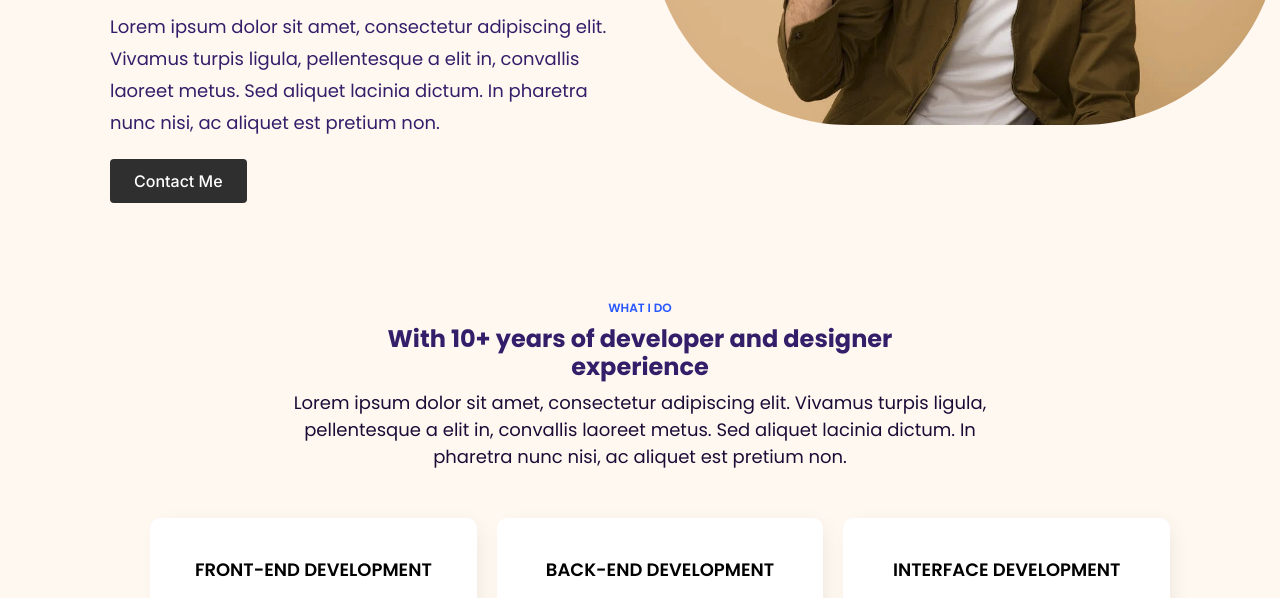
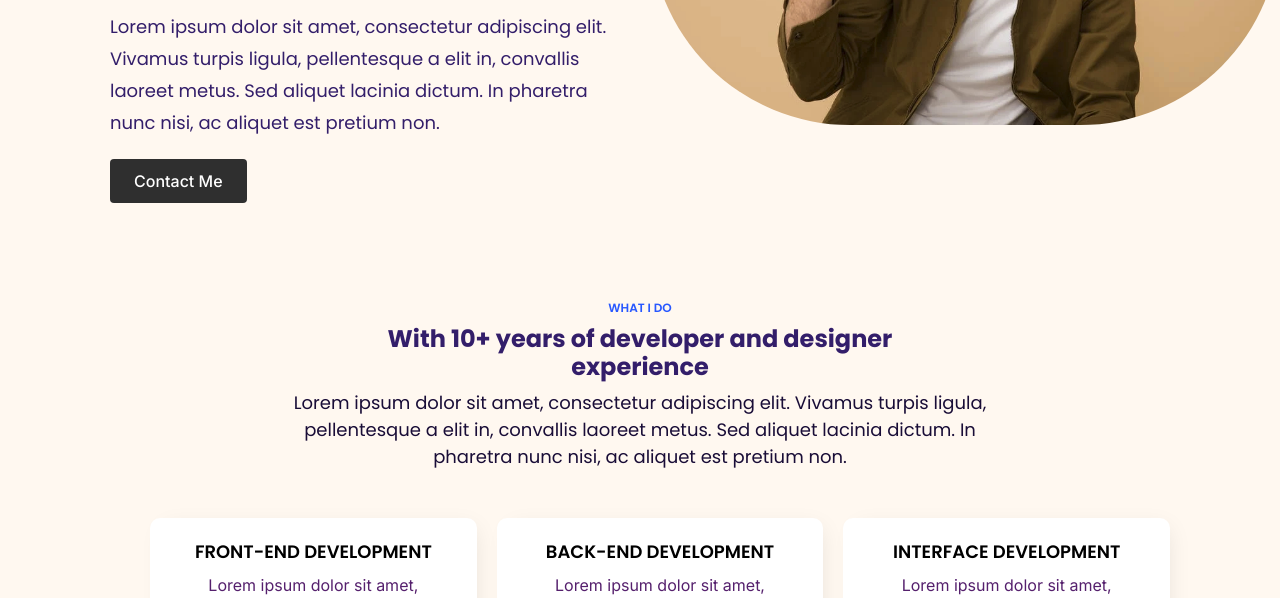
Before and after one commit to t1ml3arn-test-assignments/layout-practice, a plain HTML site: page fcc-course-1-ass-1/src/index.html in a window 1280 px wide. Shown: the part 296-894 px from the top of the page. Drawn offline with Linux system fonts and the light colour scheme.

Commit message:
fix services style

```diff
--- a/fcc-course-1-ass-1/src/index.html
+++ b/fcc-course-1-ass-1/src/index.html
@@ -56,15 +56,15 @@
 			<!-- list of services -->
 			<ul class="service-list">
 				<li class="service-list-card">
-					<p class="service-type">Front-end development</p>
+					<p class="service-type-name">Front-end development</p>
 					<p class="service-type-info">Lorem ipsum dolor sit amet, consectetur adipiscing elit. Vivamus turpis ligula, pellentesque a elit in, convallis laoreet metus. Sed aliquet lacinia dictum. In pharetra nunc nisi, ac aliquet est pretium non. Fusce fringilla, sem sit amet egestas sagittis, lorem nisi aliquam metus, vitae porta ligula enim in nisl.</p>
 				</li>
 				<li class="service-list-card">
-					<p class="service-type">Back-end development</p>
+					<p class="service-type-name">Back-end development</p>
 					<p class="service-type-info">Lorem ipsum dolor sit amet, consectetur adipiscing elit. Vivamus turpis ligula, pellentesque a elit in, convallis laoreet metus. Sed aliquet lacinia dictum. In pharetra nunc nisi, ac aliquet est pretium non. Fusce fringilla, sem sit amet egestas sagittis, lorem nisi aliquam metus, vitae porta ligula enim in nisl.</p>
 				</li>
 				<li class="service-list-card">
-					<p class="service-type">Interface development</p>
+					<p class="service-type-name">Interface development</p>
 					<p class="service-type-info">Lorem ipsum dolor sit amet, consectetur adipiscing elit. Vivamus turpis ligula, pellentesque a elit in, convallis laoreet metus. Sed aliquet lacinia dictum. In pharetra nunc nisi, ac aliquet est pretium non. Fusce fringilla, sem sit amet egestas sagittis, lorem nisi aliquam metus, vitae porta ligula enim in nisl.</p>
 				</li>
 			</ul>
--- a/fcc-course-1-ass-1/src/style.css
+++ b/fcc-course-1-ass-1/src/style.css
@@ -187,7 +187,9 @@ main {
 	box-shadow: 6px 2px 25px -9px rgba(0, 0, 0, 0.10);
 }
 
-.service-type {
+.service-type-name {
+	margin: 0;
+	margin-bottom: 8px;
 	color: #000;
 	text-align: center;
 	font-family: Poppins, Arial, Helvetica, sans-serif;
@@ -199,6 +201,7 @@ main {
 }
 
 .service-type-info {
+	margin: 0;
 	color: #55206D;
 	text-align: center;
 	font-family: Inter, Arial, Helvetica, sans-serif;
```
